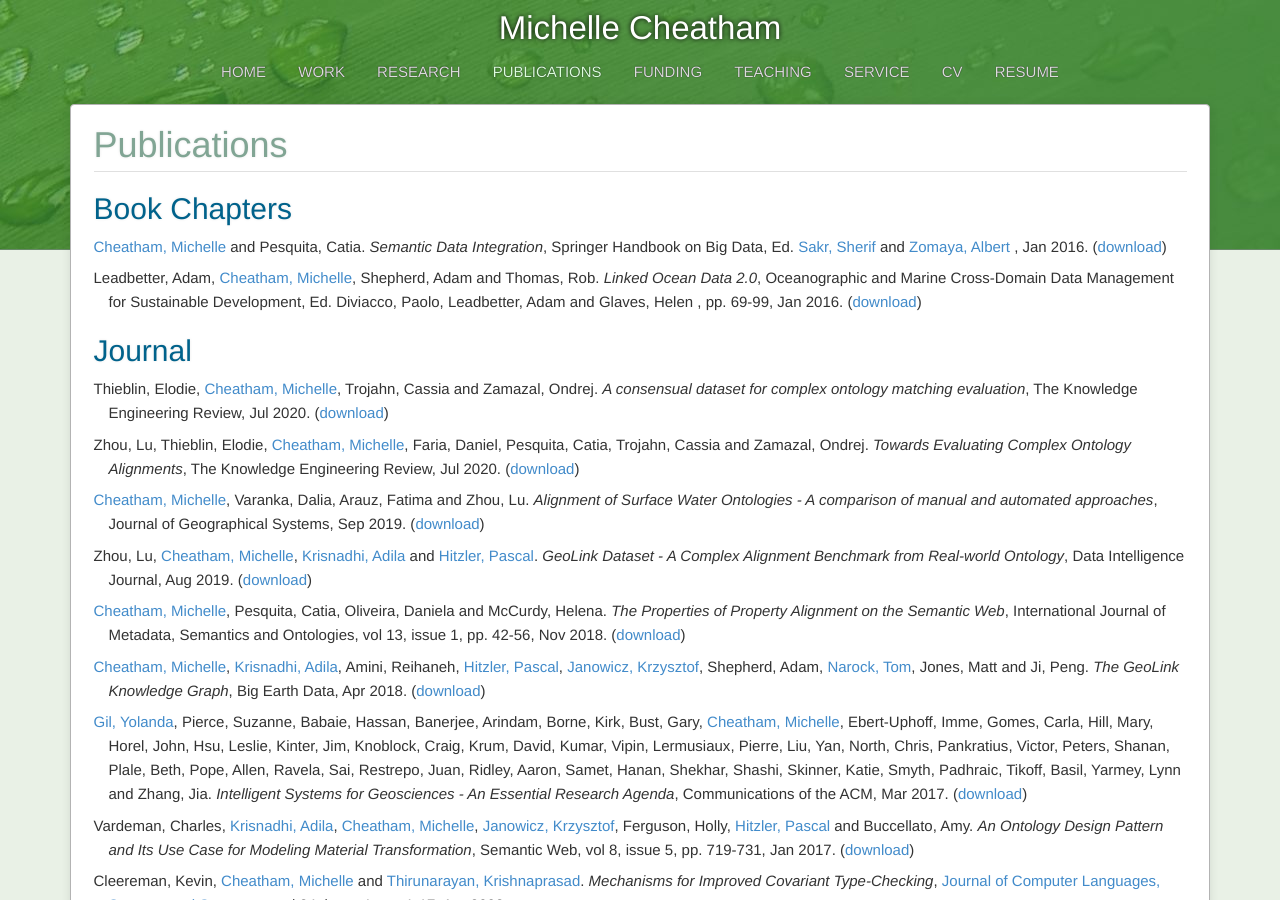
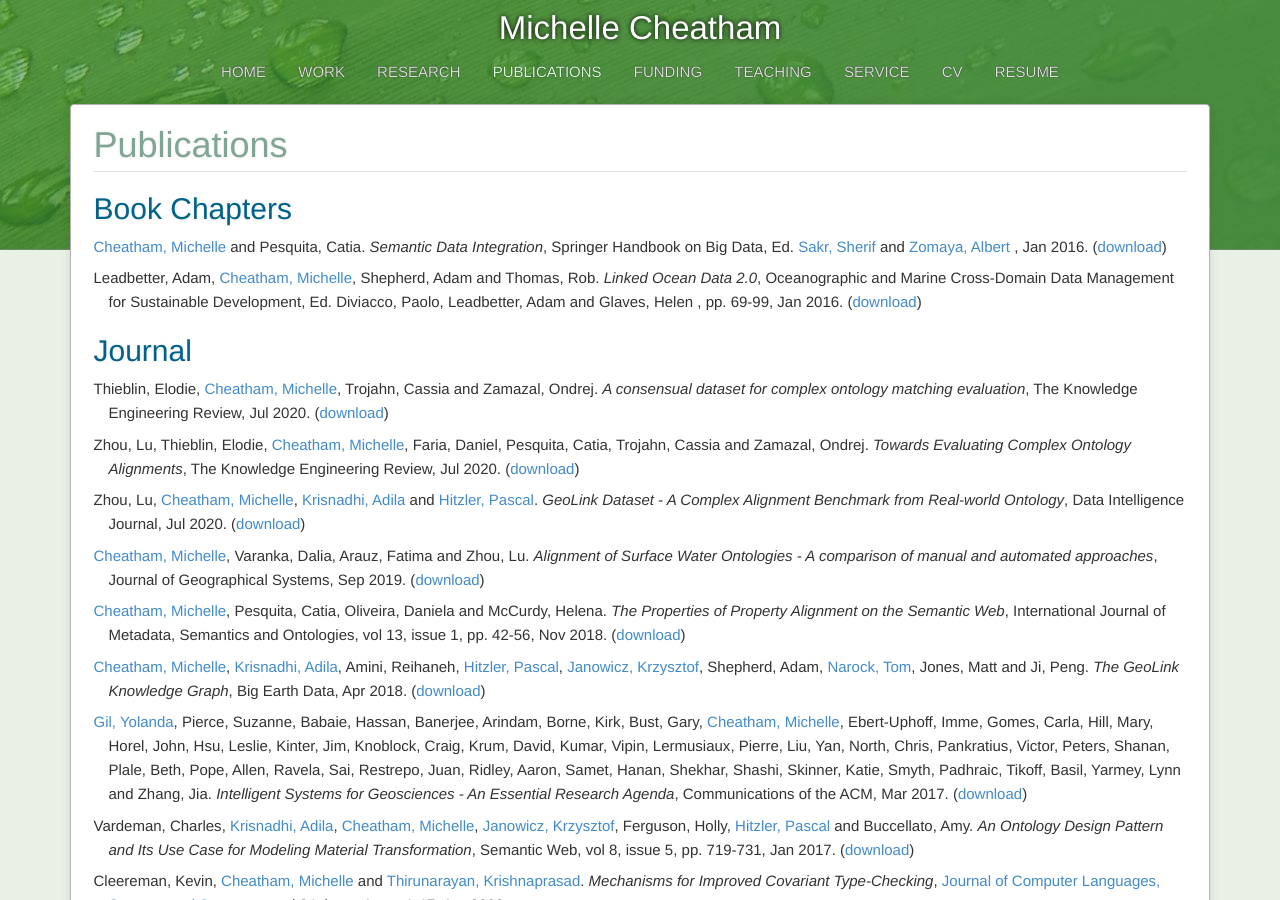
Before and after one commit to mcheatham/mcheatham.github.io, a Jekyll site: the page built from publications.md, in a window 1280 px wide and 900 px high. Built offline with Jekyll 4.4.1, drawn with Linux system fonts in a browser that asks for light colours; part of the change alters nothing that is shown.

Commit message:
Fixed publication date

```diff
--- a/_data/papers.yaml
+++ b/_data/papers.yaml
@@ -6,7 +6,7 @@
     - ctrojahn
     - ozamazal
   publication: The Knowledge Engineering Review
-  date: 2020-07-07
+  date: 2020-07-31
   download: KER_Conference_consensus.pdf
   type: journal
   keywords: alignment
@@ -21,8 +21,20 @@
     - ctrojahn
     - ozamazal
   publication: The Knowledge Engineering Review
-  date: 2020-07-07
+  date: 2020-07-31
   download: complex-eval.pdf
+  type: journal
+  keywords: alignment
+
+- title: GeoLink Dataset - A Complex Alignment Benchmark from Real-world Ontology
+  authors:
+    - lzhou
+    - mcheatham
+    - akrisnadhi
+    - phitzler
+  publication: Data Intelligence Journal
+  date: 2020-07-31
+  download: geolink-dataset.pdf
   type: journal
   keywords: alignment
 
@@ -35,18 +47,6 @@
   publication: Journal of Geographical Systems
   date: 2019-09-03
   download: surface-water-alignment-draft.pdf
-  type: journal
-  keywords: alignment
-
-- title: GeoLink Dataset - A Complex Alignment Benchmark from Real-world Ontology
-  authors:
-    - lzhou
-    - mcheatham
-    - akrisnadhi
-    - phitzler
-  publication: Data Intelligence Journal
-  date: 2019-08-06
-  download: geolink-dataset.pdf
   type: journal
   keywords: alignment
 
```
